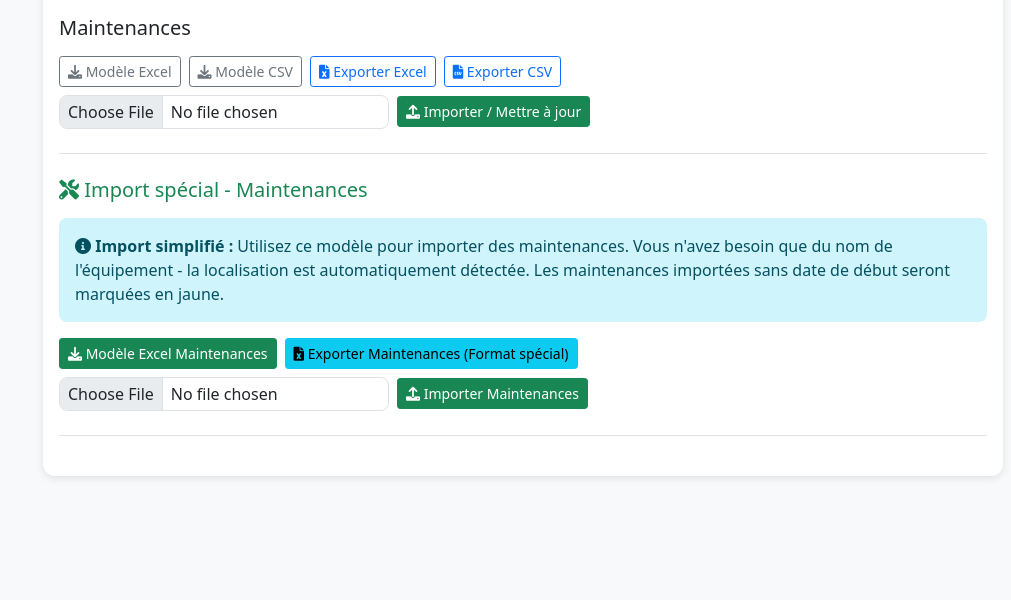
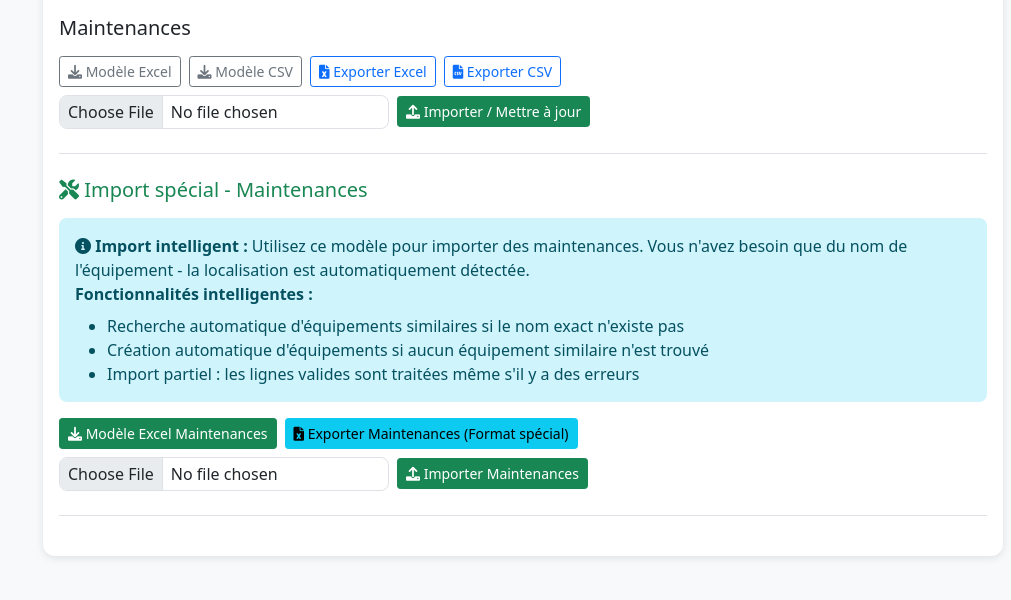
Before and after one commit to JBDLC/ste-maintenance, a Flask app: page /parametres in a window 1280 px wide. Shown: the part 1535-2135 px from the top of the page, without its empty margins (269-1280 px from the left). Before the commit the page ends 2013 px from the top, so only its background shows below. Run offline with Flask 3, Linux system fonts and the light colour scheme; a user stored in the database is signed in; data comes from the database, SQL or seed files in the repository; tables that the repository leaves empty hold one stand-in row (values such as "Sample post"); some libraries are stand-ins or nearby versions.

Commit message:
Add files via upload

```diff
--- a/app.py
+++ b/app.py
@@ -29,6 +29,43 @@ def create_dataframe(data, columns=None):
 def is_na(value):
     """Vérifie si une valeur est NaN (équivalent à pd.isna)"""
     return value is None or (isinstance(value, float) and str(value).lower() == 'nan')
+
+def find_similar_equipements(nom_recherche, max_suggestions=5):
+    """Trouve les équipements similaires à un nom donné"""
+    if not nom_recherche:
+        return []
+
+    nom_recherche = nom_recherche.strip().lower()
+    all_equipements = Equipement.query.all()
+    suggestions = []
+
+    for equipement in all_equipements:
+        nom_equipement = equipement.nom.lower()
+
+        # Correspondance exacte
+        if nom_equipement == nom_recherche:
+            return [equipement]
+
+        # Correspondance partielle (contient le nom recherché)
+        if nom_recherche in nom_equipement or nom_equipement in nom_recherche:
+            suggestions.append((equipement, 1))
+            continue
+
+        # Calcul de similarité simple (différence de caractères)
+        max_len = max(len(nom_recherche), len(nom_equipement))
+        min_len = min(len(nom_recherche), len(nom_equipement))
+
+        # Nombre de caractères communs
+        common_chars = sum(1 for c in nom_recherche if c in nom_equipement)
+        similarity = common_chars / max_len if max_len > 0 else 0
+
+        if similarity > 0.3:  # Seuil de similarité
+            suggestions.append((equipement, similarity))
+
+    # Trier par similarité décroissante
+    suggestions.sort(key=lambda x: x[1], reverse=True)
+
+    return [equipement for equipement, similarity in suggestions[:max_suggestions]]
 
 def read_excel_simple(file_path, sheet_name=None):
     """Lit un fichier Excel de manière simple (remplace pd.read_excel)"""
@@ -2962,8 +2999,10 @@ def import_maintenances():
             return redirect(url_for('parametres'))
 
         erreurs = []
+        warnings = []
         maintenances_importees = 0
         maintenances_mises_a_jour = 0
+        equipements_crees = 0
 
         for idx, row in enumerate(df_maintenances):
             try:
@@ -2981,11 +3020,36 @@ def import_maintenances():
                     erreurs.append(f"Ligne {int(idx)+2}: Champs obligatoires manquants (titre, equipement_nom, periodicite)")
                     continue
 
-                # Trouver l'équipement
+                # Trouver l'équipement (recherche intelligente)
                 equipement = Equipement.query.filter_by(nom=equipement_nom).first()
+
                 if not equipement:
-                    erreurs.append(f"Ligne {int(idx)+2}: Équipement '{equipement_nom}' introuvable")
-                    continue
+                    # Chercher des équipements similaires
+                    suggestions = find_similar_equipements(equipement_nom)
+
+                    if suggestions:
+                        # Utiliser le premier équipement suggéré (le plus similaire)
+                        equipement = suggestions[0]
+                        warnings.append(f"Ligne {int(idx)+2}: Équipement '{equipement_nom}' non trouvé, utilisé '{equipement.nom}' (localisation: {equipement.localisation.nom})")
+                        print(f"🔄 Ligne {int(idx)+2}: Équipement '{equipement_nom}' → '{equipement.nom}'")
+                    else:
+                        # Aucun équipement similaire trouvé - créer un nouvel équipement
+                        # Utiliser la première localisation disponible par défaut
+                        premiere_localisation = Localisation.query.first()
+                        if premiere_localisation:
+                            equipement = Equipement(
+                                nom=equipement_nom,
+                                description=f"Équipement créé automatiquement lors de l'import de maintenance",
+                                localisation_id=premiere_localisation.id
+                            )
+                            db.session.add(equipement)
+                            db.session.flush()  # Pour obtenir l'ID
+                            equipements_crees += 1
+                            warnings.append(f"Ligne {int(idx)+2}: Équipement '{equipement_nom}' créé automatiquement dans '{premiere_localisation.nom}'")
+                            print(f"➕ Ligne {int(idx)+2}: Nouvel équipement créé '{equipement_nom}'")
+                        else:
+                            erreurs.append(f"Ligne {int(idx)+2}: Équipement '{equipement_nom}' introuvable et aucune localisation disponible pour création")
+                            continue
 
                 # Vérifier la périodicité
                 periodicites_valides = ['semaine', '2_semaines', 'mois', '2_mois', '6_mois', '1_an', '2_ans']
@@ -3067,18 +3131,43 @@ def import_maintenances():
                 erreurs.append(f"Ligne {int(idx)+2}: Erreur - {str(e)}")
                 continue
 
+        # Préparer le message de résultat
+        message_parts = []
+
+        if maintenances_importees > 0:
+            message_parts.append(f"{maintenances_importees} nouvelles maintenances importées")
+
+        if maintenances_mises_a_jour > 0:
+            message_parts.append(f"{maintenances_mises_a_jour} maintenances mises à jour")
+
+        if equipements_crees > 0:
+            message_parts.append(f"{equipements_crees} équipements créés automatiquement")
+
+        if warnings:
+            message_parts.append(f"{len(warnings)} avertissements (voir détails)")
+
+        if erreurs:
+            message_parts.append(f"{len(erreurs)} erreurs bloquantes")
+
+        # Commit des changements
         if erreurs:
             db.session.rollback()
             flash('Erreurs lors de l\'import :<br>' + '<br>'.join(erreurs), 'danger')
             return redirect(url_for('parametres'))
 
         db.session.commit()
-        print(f"✅ Import réussi: {maintenances_importees} maintenances importées, {maintenances_mises_a_jour} mises à jour")
-
-        if maintenances_mises_a_jour > 0:
-            flash(f'Importation réussie ! {maintenances_importees} nouvelles maintenances importées, {maintenances_mises_a_jour} maintenances mises à jour.', 'success')
-        else:
-            flash(f'Importation réussie ! {maintenances_importees} maintenances importées.', 'success')
+
+        # Message de succès avec détails
+        message_success = 'Importation réussie ! ' + ', '.join(message_parts) + '.'
+
+        if warnings:
+            message_success += '<br><br><strong>Avertissements :</strong><br>' + '<br>'.join(warnings[:5])  # Limiter à 5 warnings
+            if len(warnings) > 5:
+                message_success += f'<br>... et {len(warnings) - 5} autres avertissements'
+
+        flash(message_success, 'success' if not warnings else 'warning')
+
+        print(f"✅ Import réussi: {maintenances_importees} maintenances importées, {maintenances_mises_a_jour} mises à jour, {equipements_crees} équipements créés")
 
     except Exception as e:
         db.session.rollback()
--- a/templates/parametres.html
+++ b/templates/parametres.html
@@ -141,9 +141,14 @@ document.addEventListener('DOMContentLoaded', function() {
                     </h5>
                     <div class="alert alert-info">
                         <i class="fas fa-info-circle"></i>
-                        <strong>Import simplifié :</strong> Utilisez ce modèle pour importer des maintenances.
+                        <strong>Import intelligent :</strong> Utilisez ce modèle pour importer des maintenances.
                         Vous n'avez besoin que du nom de l'équipement - la localisation est automatiquement détectée.
-                        Les maintenances importées sans date de début seront marquées en jaune.
+                        <br><strong>Fonctionnalités intelligentes :</strong>
+                        <ul class="mb-0 mt-2">
+                            <li>Recherche automatique d'équipements similaires si le nom exact n'existe pas</li>
+                            <li>Création automatique d'équipements si aucun équipement similaire n'est trouvé</li>
+                            <li>Import partiel : les lignes valides sont traitées même s'il y a des erreurs</li>
+                        </ul>
                     </div>
                     <div class="d-flex flex-wrap gap-2 mb-2">
                         <a href="{{ url_for('download_modele_maintenances') }}" class="btn btn-success btn-sm">
```
